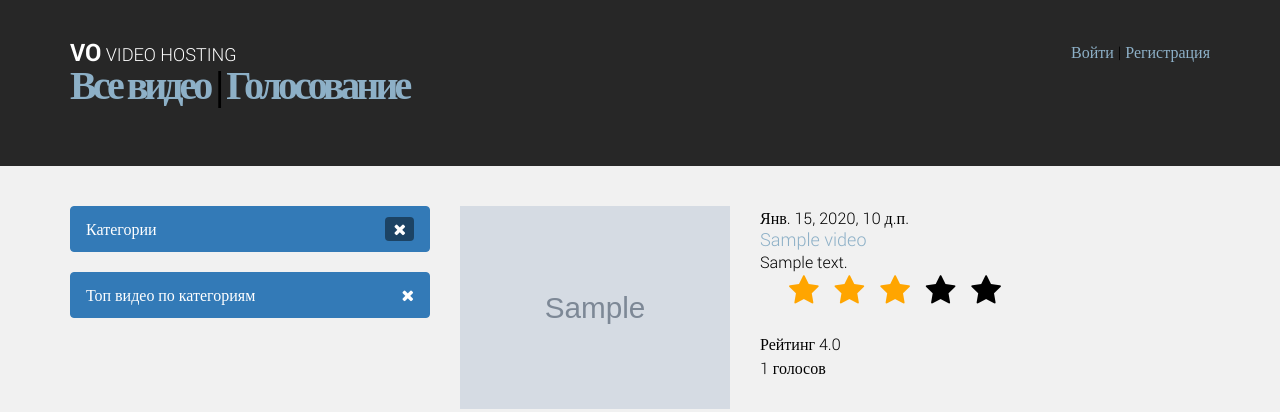
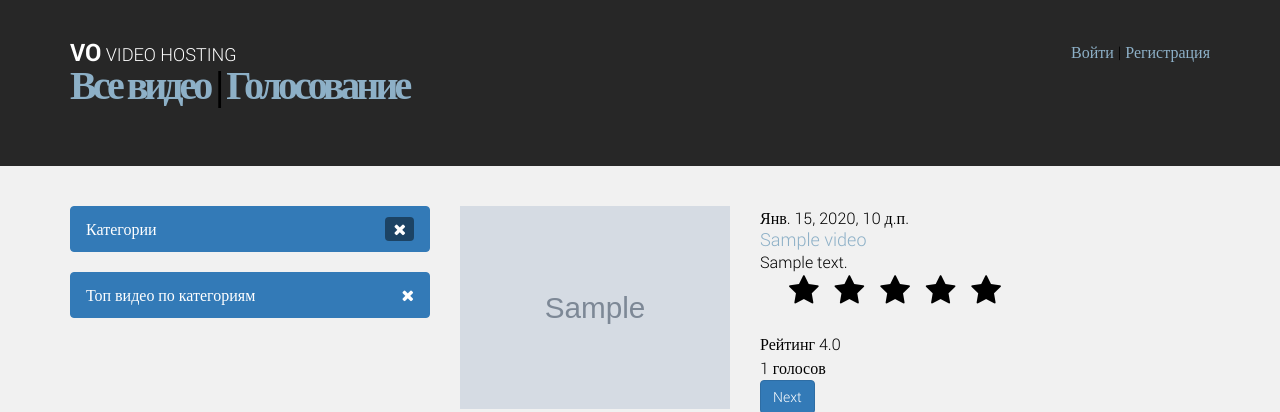
Before and after one commit to kyavichus/vid_hosting, a Django app: page /1/ in a window 1280 px wide. Shown: the top 412 px of the page. Run offline with Django 3.2, Linux system fonts and the light colour scheme; tables that the repository leaves empty hold one stand-in row (values such as "Sample post"); grey boxes marked "Sample" are stand-in pictures; some libraries are stand-ins or nearby versions.

Commit message:
Сайдбар с категориями и рейтингом готов

```diff
--- a/templates/video_hosting/video.html
+++ b/templates/video_hosting/video.html
@@ -7,7 +7,7 @@
       <div class="row">
         <div class="col-md-3 col-sm-3">
           <img class="single-video" src="{{ video.image.url }}" alt="">
-          <a href="{% url 'home' %} "><button class="btn btn-primary mt-3">Next</button></a>
+
         </div>
         <div class="col-md-3 col-sm-3">
           <span class="date">{{ video.create_at }}</span>
@@ -16,9 +16,9 @@
           <div class="col text-center">
             <form class="rate-form" action="" method="POST" id="{{ video.id }} ">
               {% csrf_token %}
-              <button type="submit" id="first"  class="fa fa-star fa-2x my-btn checked"></button>
-              <button type="submit" id="second" class="fa fa-star fa-2x my-btn checked"></button>
-              <button type="submit" id="third"  class="fa fa-star fa-2x my-btn checked"></button>
+              <button type="submit" id="first"  class="fa fa-star fa-2x my-btn "></button>
+              <button type="submit" id="second" class="fa fa-star fa-2x my-btn "></button>
+              <button type="submit" id="third"  class="fa fa-star fa-2x my-btn "></button>
               <button type="submit" id="fourth" class="fa fa-star fa-2x my-btn"></button>
               <button type="submit" id="fifth"  class="fa fa-star fa-2x my-btn"></button>
             </form>
@@ -30,6 +30,7 @@
           </div >
           <p >Рейтинг {{ video.average_rating }}</p>
           <p>{{ video.count_rating }} голосов</p>
+          <a href="{% url 'home' %} "><button class="btn btn-primary mt-3">Next</button></a>
         </div>
 
         </div>
--- a/video_hosting/models.py
+++ b/video_hosting/models.py
@@ -29,10 +29,11 @@ class Category(models.Model):
         return self.cat_name
 
 class Video(models.Model):
+
     title = models.CharField(max_length=100)
     category = models.ForeignKey('Category', on_delete=models.SET_DEFAULT, default=Category.FULL)
     description = models.TextField()
-    image = models.ImageField(default=" image/v330w.png", upload_to='image/')
+    image = models.ImageField(default="image/v330w.png", upload_to='image/')
     file = models.FileField(
         upload_to='video/',
         validators=[FileExtensionValidator(allowed_extensions=['mp4'])]
--- a/video_hosting/views.py
+++ b/video_hosting/views.py
@@ -19,7 +19,8 @@ def get_list_video(request):
     # print(request.user)
     if request.path == '/vote/':
         return render(request, 'video_hosting/home.html', {'video_list': Video.objects.exclude(category=1),
-                                                           'category': category})
+                                                           'category': category,
+                                                           'rating_table': rating_table})
     return render(request, 'video_hosting/home.html', {'video_list': Video.objects.all().order_by('-id'),
                                                        'category': category,
                                                         'rating_table': rating_table})
```
Also changed, not shown: media/image/mikasa-ataka.png (added), media/image/mikasa-fail.png (added), media/image/mikasa-spasenie.png (added), media/image/v330w.png (added).
